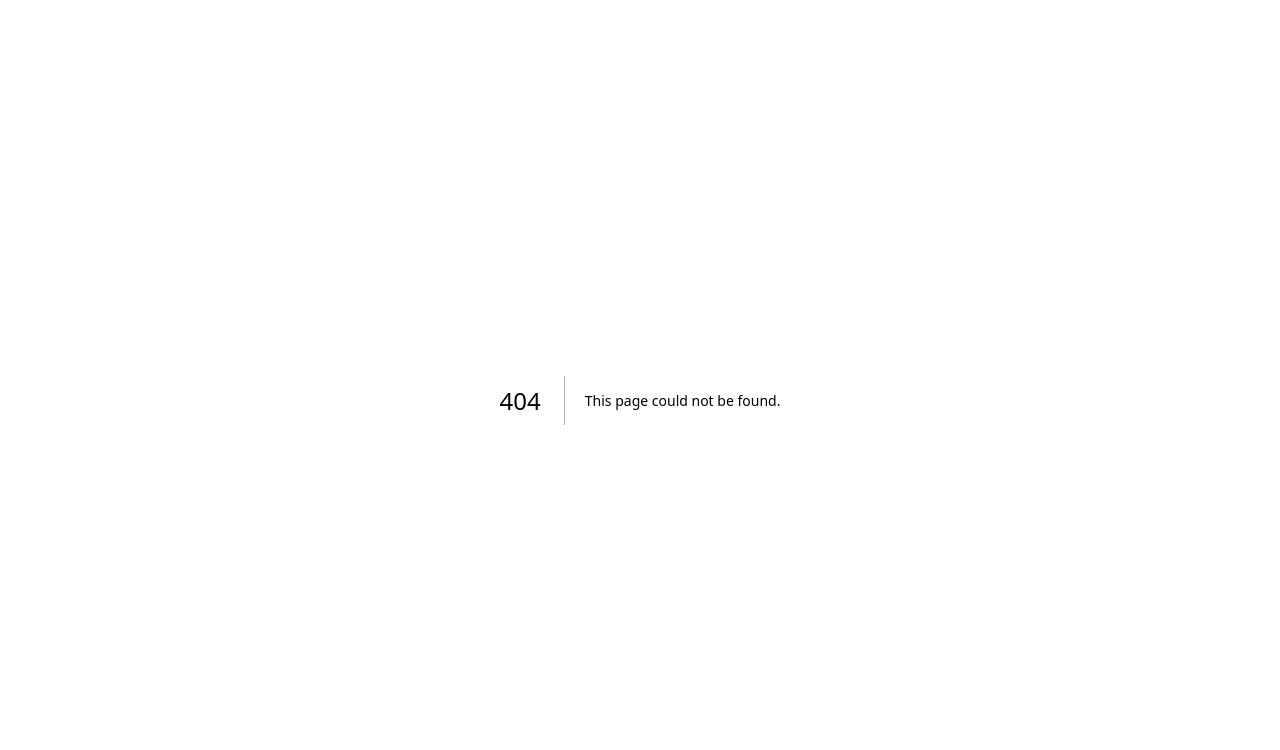
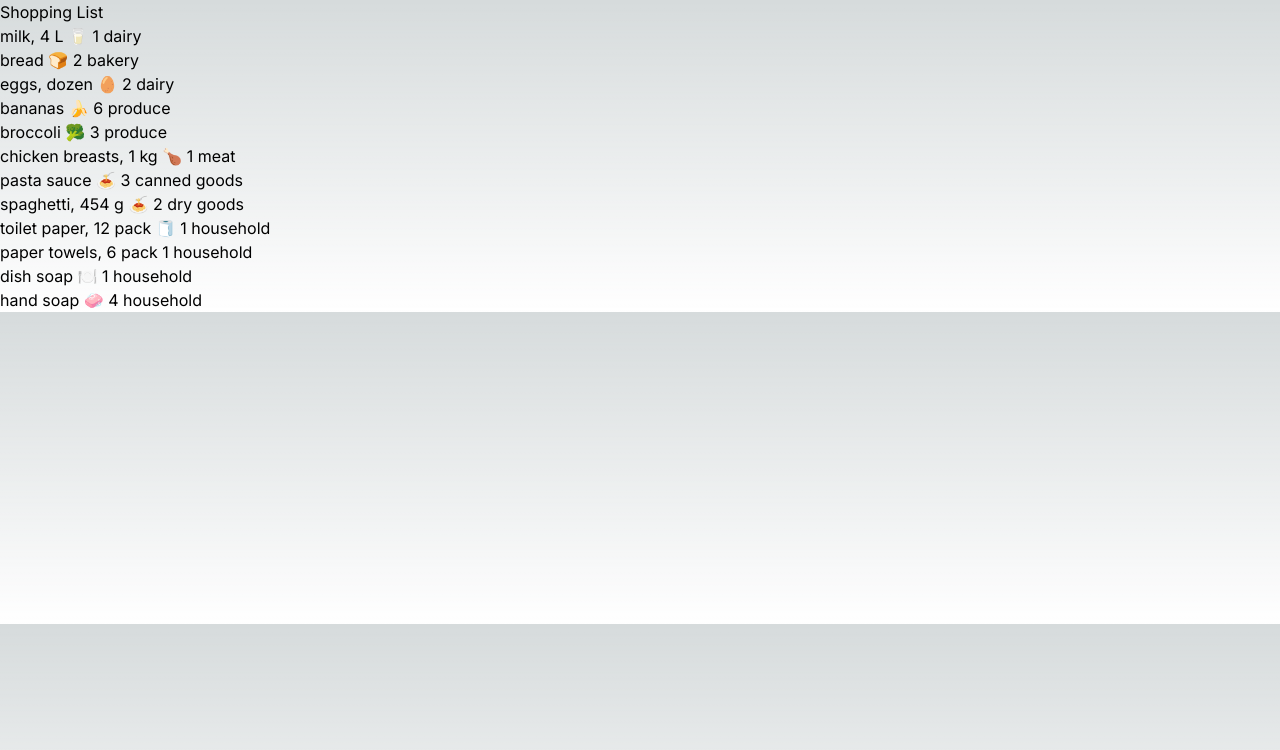
Before and after one commit to Magical375/Laura-Frede-Web-Development-2-Class, a Next.js app in the folder cprg306-assignments/: page /week3 in a window 1280 px wide. Before the commit this address had no page. Shown: the top 750 px of the page. Built offline with nearby package versions, Linux system fonts and the light colour scheme.

Commit message:
saving all files for week 3

```diff
--- /dev/null
+++ b/cprg306-assignments/app/week3/item-list.js
@@ -0,0 +1,154 @@
+import Item from "./item";
+
+export default function ItemList() {
+
+        const item1 = {
+            name: "milk, 4 L 🥛",
+            quantity: 1,
+            category: "dairy",
+        };
+
+        const item2 = {
+            name: "bread 🍞",
+            quantity: 2,
+            category: "bakery",
+          };
+
+          const item3 = {
+            name: "eggs, dozen 🥚",
+            quantity: 2,
+            category: "dairy",
+          };
+
+          const item4 = {
+            name: "bananas 🍌",
+            quantity: 6,
+            category: "produce",
+          };
+
+          const item5 = {
+            name: "broccoli 🥦",
+            quantity: 3,
+            category: "produce",
+          };
+
+          const item6 = {
+            name: "chicken breasts, 1 kg 🍗",
+            quantity: 1,
+            category: "meat",
+          };
+
+          const item7 = {
+            name: "pasta sauce 🍝",
+            quantity: 3,
+            category: "canned goods",
+          };
+
+          const item8 = {
+            name: "spaghetti, 454 g 🍝",
+            quantity: 2,
+            category: "dry goods",
+          };
+
+          const item9 = {
+            name: "toilet paper, 12 pack 🧻",
+            quantity: 1,
+            category: "household",
+          };
+
+          const item10 = {
+            name: "paper towels, 6 pack",
+            quantity: 1,
+            category: "household",
+          };
+
+          const item11 = {
+            name: "dish soap 🍽️",
+            quantity: 1,
+            category: "household",
+          };
+
+          const item12 = {
+            name: "hand soap 🧼",
+            quantity: 4,
+            category: "household",
+          };
+    return(
+           <>
+            <Item
+            name={item1.name}
+            quantity={item1.quantity}
+            category={item1.category}
+            />
+
+            <Item
+            name={item2.name}
+            quantity={item2.quantity}
+            category={item2.category}
+            />
+
+            <Item
+            name={item3.name}
+            quantity={item3.quantity}
+            category={item3.category}
+            />
+
+            <Item
+            name={item4.name}
+            quantity={item4.quantity}
+            category={item4.category}
+            />
+
+            <Item
+            name={item5.name}
+            quantity={item5.quantity}
+            category={item5.category}
+            />
+
+            <Item
+            name={item6.name}
+            quantity={item6.quantity}
+            category={item6.category}
+            />
+
+            <Item
+            name={item7.name}
+            quantity={item7.quantity}
+            category={item7.category}
+            />
+
+            <Item
+            name={item8.name}
+            quantity={item8.quantity}
+            category={item8.category}
+            />
+
+            <Item
+            name={item9.name}
+            quantity={item9.quantity}
+            category={item9.category}
+            />
+
+            <Item
+            name={item10.name}
+            quantity={item10.quantity}
+            category={item10.category}
+            />
+
+            <Item
+            name={item11.name}
+            quantity={item11.quantity}
+            category={item11.category}
+            />
+
+            <Item
+            name={item12.name}
+            quantity={item12.quantity}
+            category={item12.category}
+            />
+        </>
+
+
+    );
+
+}
--- /dev/null
+++ b/cprg306-assignments/app/week3/item.js
@@ -0,0 +1,10 @@
+
+export default function Item({name ,quantity ,category})
+{
+    return(
+
+        <p>
+            {name} {quantity} {category}
+        </p>
+    )
+  }
--- /dev/null
+++ b/cprg306-assignments/app/week3/page.js
@@ -0,0 +1,11 @@
+import ItemList from "./item-list";
+
+export default function Page() {
+    return(
+<main>
+<h1>Shopping List</h1>
+<ItemList/>
+</main>
+
+    );
+  }
```
